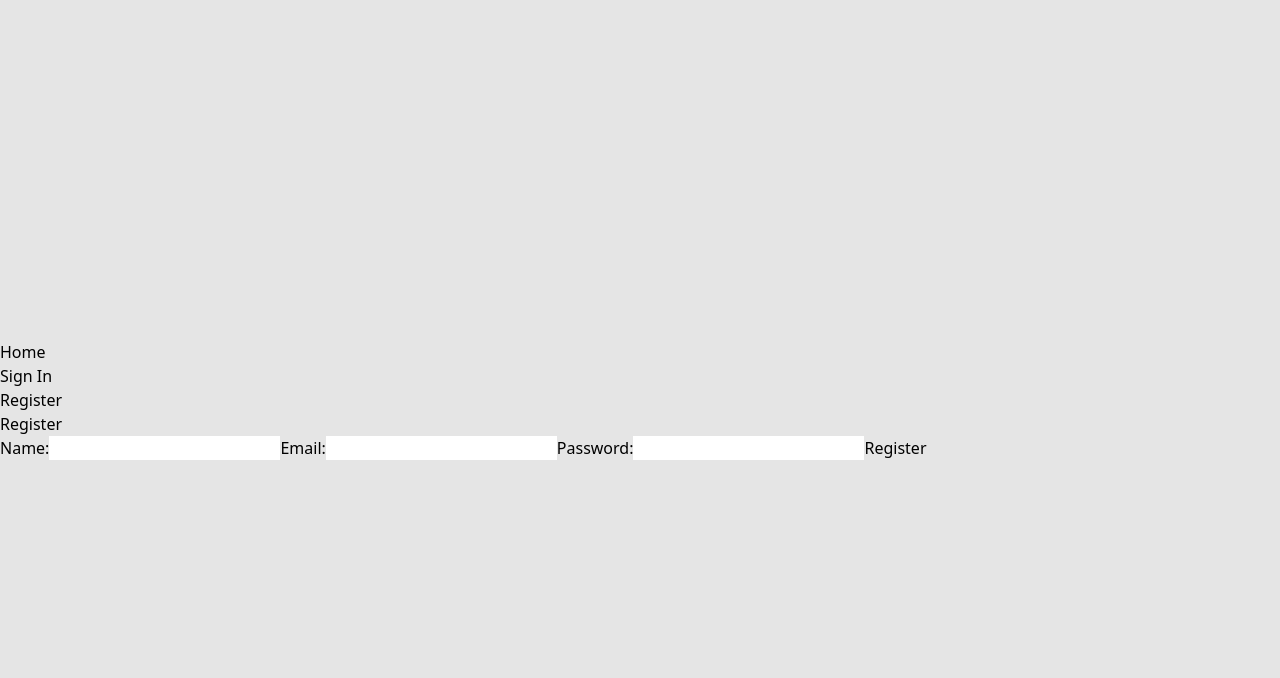
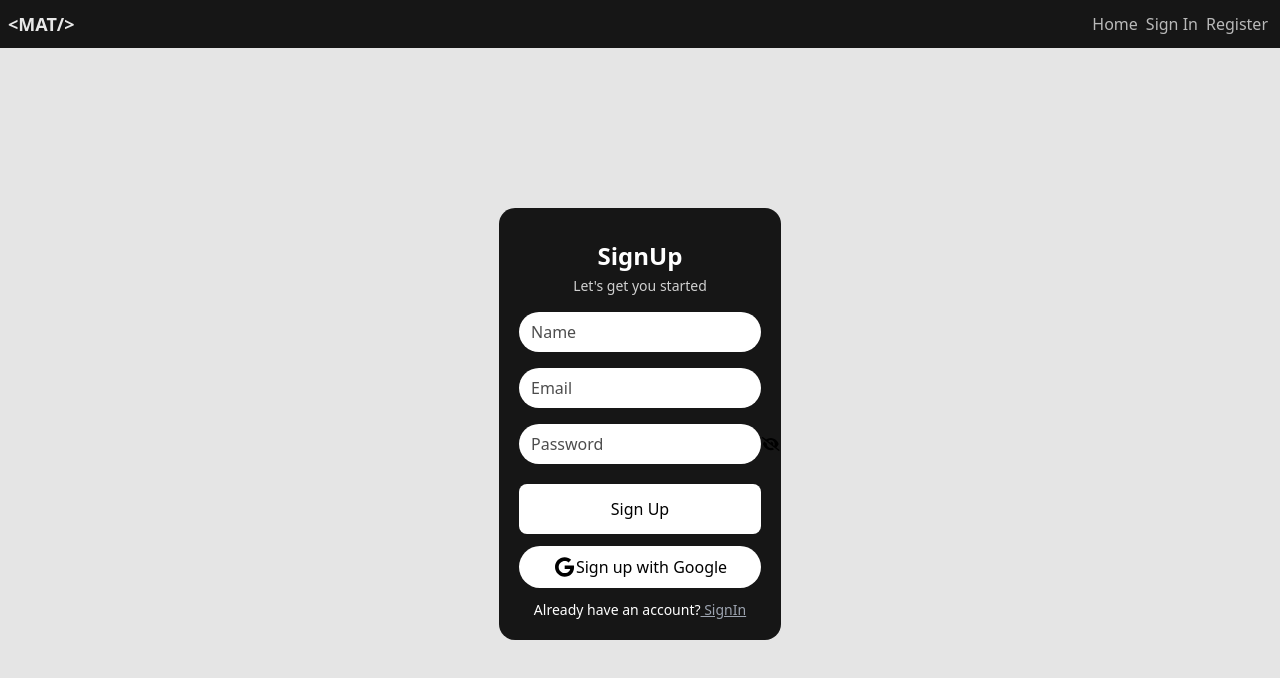
Before and after one commit to kariebi/MERN-Auth-Template, a React (Vite) app in the folder frontend/: page /register in a window 1280 px wide. Shown: the top 678 px of the page. Built offline with nearby package versions, Linux system fonts and the light colour scheme.

Commit message:
styled login and register pages

```diff
--- a/frontend/src/components/Navbar.jsx
+++ b/frontend/src/components/Navbar.jsx
@@ -1,20 +1,46 @@
 import React from 'react';
 import { Link } from 'react-router-dom';
+import useAuth from '../hooks/useAuth'
 
 const Navbar = () => {
+
+  const { isLoggedIn } = useAuth()
+
   return (
-    <nav>
-      <ul>
-        <li>
-          <Link to="/">Home</Link>
-        </li>
-        <li>
-          <Link to="/signin">Sign In</Link>
-        </li>
-        <li>
-          <Link to="/register">Register</Link>
-        </li>
-      </ul>
+    <nav
+      className='w-screen px-2 text-white/90 bg-black/90 h-12 justify-between flex items-center'
+    >
+      <div>
+        <Link
+          to='/'
+        >
+          <h1 className='text-lg font-bold'>
+            {'<MAT/>'}
+          </h1>
+        </Link>
+      </div>
+      <div
+        className='text-white/70'>
+        <Link
+          className='px-1 hover:text-white transition duration-300'
+          to="/">Home</Link>
+        {isLoggedIn ?
+          <>
+            <Link
+              className='px-1 hover:text-white transition duration-300'
+              to="/userdashboard">Dashboard</Link>
+          </> :
+          <>
+            <Link
+              className='px-1 hover:text-white transition duration-300'
+              to="/signin">Sign In</Link>
+
+            <Link
+              className='px-1 hover:text-white transition duration-300'
+              to="/register">Register</Link>
+          </>
+        }
+      </div>
     </nav>
   );
 };
--- a/frontend/src/hooks/useAuth.jsx
+++ b/frontend/src/hooks/useAuth.jsx
@@ -7,11 +7,12 @@ const useAuth = () => {
     let isManager = false
     let isAdmin = false
     let status = "User"
+    let isLoggedIn = false
 
     if (token) {
         const decoded = jwtDecode(token)
         const { username, roles } = decoded.UserInfo
-
+        isLoggedIn = true
         isManager = roles.includes('Manager')
         isAdmin = roles.includes('Admin')
 
@@ -21,6 +22,6 @@ const useAuth = () => {
         return { username, roles, status, isManager, isAdmin }
     }
 
-    return { username: '', roles: [], isManager, isAdmin, status }
+    return { username: '', roles: [], isManager, isAdmin, status, isLoggedIn }
 }
 export default useAuth
--- a/frontend/src/pages/Register.jsx
+++ b/frontend/src/pages/Register.jsx
@@ -1,8 +1,12 @@
 import React, { useState } from 'react';
 import toast from 'react-hot-toast';
-import { useNavigate } from 'react-router-dom';
+import { useNavigate, Link } from 'react-router-dom';
 import { useRegisterMutation } from '../auth/authApiSlice';
 import useTitle from '../hooks/useTitle'
+import { FontAwesomeIcon } from '@fortawesome/react-fontawesome'
+import { faEye, faEyeSlash } from "@fortawesome/free-solid-svg-icons"
+import PulseLoader from 'react-spinners/PulseLoader'
+import { faGoogle } from '@fortawesome/free-brands-svg-icons'
 
 
 const Register = () => {
@@ -11,11 +15,16 @@ const Register = () => {
   const [name, setName] = useState('');
   const [email, setEmail] = useState('');
   const [password, setPassword] = useState('');
+  const [PasswordVisible, setPasswordVisibility] = useState(false);
+
   const navigate = useNavigate()
 
   const [register, { isLoading }] = useRegisterMutation()
 
-
+  const HandlePasswordVisibility = () => {
+    setPasswordVisibility(!PasswordVisible);
+    // console.log(PasswordVisible);
+  };
 
   const handleRegister = async (e) => {
     e.preventDefault();
@@ -40,20 +49,98 @@ const Register = () => {
   };
 
   return (
-    <div>
-      <h2>Register</h2>
-      <form onSubmit={handleRegister}>
-        <label>Name:</label>
-        <input type="text" value={name} onChange={(e) => setName(e.target.value)} required />
+    <div className='w-full h-full flex-grow flex justify-center items-center'>
+      <section
+        className='bg-black/90 max-w-[282px] px-5 py-5 rounded-2xl'
+      >
+        <form onSubmit={handleRegister}>
 
-        <label>Email:</label>
-        <input type="email" value={email} onChange={(e) => setEmail(e.target.value)} required />
+          <h1
+            className='w-full text-white mb-1 mt-3 text-center font-bold text-2xl'>
+            SignUp
+          </h1>
+          <p
+          className='text-white/80 w-full text-center text-sm'
+          >Let's get you started</p>
+          <div
+            className='mt-4 w-full flex bg-white px-3 py-2 rounded-3xl'
+          >
+            <input
+              className='bg-transparent focus:outline-none placeholder:text-black/70'
+              placeholder='Name'
+              type="text"
+              value={name}
+              onChange={(e) => setName(e.target.value)}
+              required />
 
-        <label>Password:</label>
-        <input type="password" value={password} onChange={(e) => setPassword(e.target.value)} required />
+          </div>
+          <div
+            className='mt-4 w-full flex bg-white px-3 py-2 rounded-3xl'
+          >
+            <input
+              className='bg-transparent focus:outline-none placeholder:text-black/70'
+              placeholder='Email'
+              type="email"
+              value={email}
+              onChange={(e) => setEmail(e.target.value)}
+              required />
+          </div>
 
-        <button type="submit">Register</button>
-      </form>
+
+          <div
+            className='mt-4 w-full flex bg-white px-3 py-2 rounded-3xl'
+          >
+            <input
+              className='bg-transparent focus:outline-none placeholder:text-black/70'
+              placeholder='Password'
+              type={PasswordVisible ? "text" : "password"}
+              value={password}
+              onChange={(e) => setPassword(e.target.value)}
+              required />
+            <div type='' onClick={HandlePasswordVisibility}>
+              <FontAwesomeIcon
+                icon={PasswordVisible ? faEye : faEyeSlash}
+                size="sm"
+                style={{ color: "#000000", marginLeft: 'auto' }} />
+            </div>
+          </div>
+
+
+          <button
+            className='mt-5 mb-1 w-full justify-center flex transition duration-300 bg-white hover:bg-transparent border border-transparent hover:border-white hover:text-white px-3 py-3 rounded-lg'
+            type="submit">
+            {
+              isLoading ?
+                <div className='text-black'>
+                  <PulseLoader size='sm' />
+                </div>
+                :
+                'Sign Up'
+            }
+          </button>
+          <section className='w-full justify-center items-center '>
+            <div
+              className='w-full cursor-pointer justify-center text-center transition duration-300 bg-white hover:bg-transparent border border-transparent hover:border-white hover:text-white px-3 py-2 mt-3 rounded-3xl'>
+              <FontAwesomeIcon
+                icon={faGoogle}
+                size="lg"
+                className='px-0.5' />
+              <span>
+                Sign up with Google
+              </span>
+            </div>
+          </section>
+          <section
+            className='w-full text-center text-white text-sm mt-3'
+          >
+            Already have an account?
+            <Link
+              to="/signin"
+              className='text-gray-400 underline hover:text-white'
+            > SignIn</Link>
+          </section>
+        </form>
+      </section>
     </div>
   );
 };
--- a/frontend/src/pages/SignIn.jsx
+++ b/frontend/src/pages/SignIn.jsx
@@ -10,6 +10,7 @@ import PulseLoader from 'react-spinners/PulseLoader'
 
 import { FontAwesomeIcon } from '@fortawesome/react-fontawesome'
 import { faEye, faEyeSlash } from "@fortawesome/free-solid-svg-icons"
+import { faGoogle } from '@fortawesome/free-brands-svg-icons'
 
 const SignIn = () => {
   useTitle('SignIn')
@@ -65,15 +66,19 @@ const SignIn = () => {
           className='flex flex-col justify-center'
         >
           <h1
-            className='w-full text-white mb-4 mt-3 text-center font-bold text-2xl'>
+            className='w-full text-white mb-1 mt-3 text-center font-bold text-2xl'>
             Welcome Back
           </h1>
+
+          <p
+          className='text-white/80 w-full text-center text-sm'
+          >Sign into your account</p>
 
           <div
             className='mt-4 w-full flex bg-white px-3 py-2 rounded-3xl'
           >
             <input
-              className='bg-transparent focus:outline-none'
+              className='bg-transparent focus:outline-none placeholder:text-black/70'
               placeholder='Email'
               type="email"
               value={email}
@@ -86,7 +91,7 @@ const SignIn = () => {
             className='mt-4 w-full flex bg-white px-3 py-2 rounded-3xl'
           >
             <input
-              className='bg-transparent focus:outline-none'
+              className='bg-transparent focus:outline-none placeholder:text-black/70'
               placeholder='Password'
               type={PasswordVisible ? "text" : "password"}
               value={password}
@@ -99,34 +104,48 @@ const SignIn = () => {
                 style={{ color: "#000000", marginLeft: 'auto' }} />
             </div>
           </div>
+          <button
+            className='mt-5 mb-1 w-full justify-center flex transition duration-300 bg-white hover:bg-transparent border border-transparent hover:border-white hover:text-white px-3 py-3 rounded-lg'
+            type="submit">
+            {
+              isLoading ?
+                <div className='text-black'>
+                  <PulseLoader size='sm' />
+                </div>
+                :
+                'Sign In'
+            }
+          </button>
 
-          <button
-          className='mt-5 mb-1 w-full justify-center flex bg-white px-3 py-3 rounded-xl'
-          type="submit">Sign In</button>
-
-          <section className='w-full justify-center items-center'>
+          <section className='w-full justify-center items-center '>
             <div
-              className='w-full cursor-pointer justify-center text-center bg-white px-3 py-2 mt-3 rounded-3xl'>
-              Sign in with Google
+              className='w-full cursor-pointer justify-center text-center transition duration-300 bg-white hover:bg-transparent border border-transparent hover:border-white hover:text-white px-3 py-2 mt-3 rounded-3xl'>
+              <FontAwesomeIcon
+                icon={faGoogle}
+                size="lg"
+                className='px-0.5' />
+              <span>
+                Sign in with Google
+              </span>
             </div>
           </section>
           <section
-          className='w-full text-center text-sm mt-3'
+            className='w-full text-center text-sm mt-3'
           >
             <Link
               to="/register"
-              className='text-gray-400 underline'
+              className='text-gray-400 underline hover:text-white'
             >
-            Forgot Password?
+              Forgot Password?
             </Link>
           </section>
           <section
-          className='w-full text-center text-white text-sm mt-1'
+            className='w-full text-center text-white text-sm mt-1'
           >
             Don't have an account?
             <Link
               to="/register"
-              className='text-gray-400 underline'
+              className='text-gray-400 underline hover:text-white'
             > SignUp</Link>
           </section>
         </form>
```
